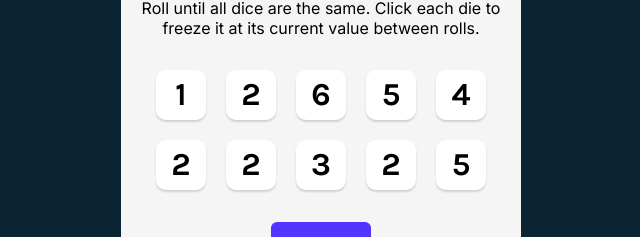
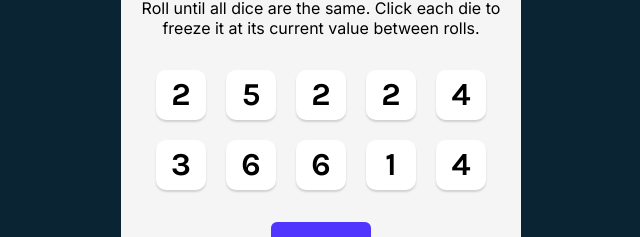
Before and after one commit to Peptobiscotte/react-tenzies, a React (Vite) app: page / in a window 1280 px wide. Shown: the part 271-508 px from the top of the page, without its empty margins (319-959 px from the left). Built offline with nearby package versions, Linux system fonts and the light colour scheme.

Commit message:
added roll to generate numbers

```diff
--- a/src/App.jsx
+++ b/src/App.jsx
@@ -2,23 +2,31 @@ import { useState } from 'react'
 import Die from "./Die.jsx"
 
 function App() {
+
+  const [dice, setDice] = useState(allNewDice())
+
+  function allNewDice() {
+      const newDice = []
+      for (let i = 0; i < 10; i++) {
+          newDice.push(Math.ceil(Math.random() * 6))
+      }
+      return newDice
+  }
+
+  function rollDice() {
+      setDice(allNewDice())
+  }
+
+  const diceElements = dice.map((die, i) => <Die n={die} key={i}/>)
+
   return (
     <main>
       <h1 className="title">Tenzies</h1>
             <p className="instructions">Roll until all dice are the same. Click each die to freeze it at its current value between rolls.</p>
             <div className="dice-container">
-                <Die n="1" />
-                <Die n="2" />
-                <Die n="6" />
-                <Die n="5" />
-                <Die n="4" />
-                <Die n="2" />
-                <Die n="2" />
-                <Die n="3" />
-                <Die n="2" />
-                <Die n="5" />
+                {diceElements}
             </div>
-            <button className="roll-dice">Roll</button>
+            <button className="roll-dice" onClick={rollDice}>Roll</button>
         </main>
   )
 }
--- a/src/Die.jsx
+++ b/src/Die.jsx
@@ -1,3 +1,4 @@
+/* eslint-disable react/prop-types */
 
 export default function Die(props) {
     return (
```
